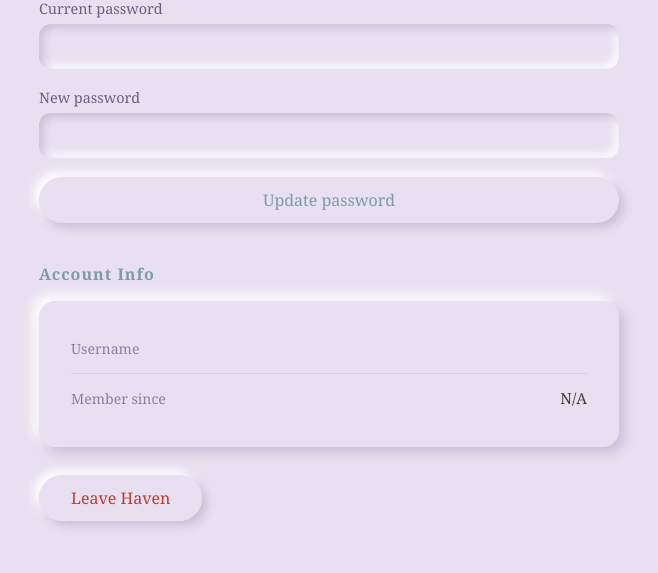
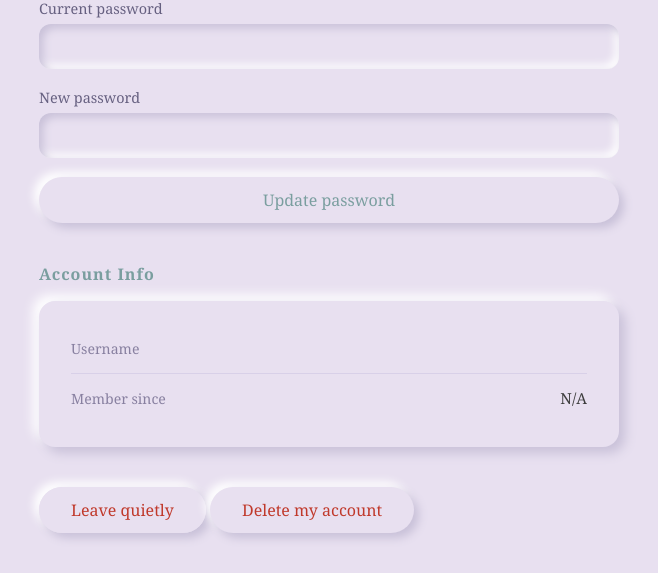
Before and after one commit to Taha-Mohii/Haven, a Flask app: page /settings in a window 1280 px wide. Shown: the part 653-1226 px from the top of the page, without its empty margins (223-881 px from the left). Before the commit the page ends 1180 px from the top, so only its background shows below. Run offline with Flask 3, Linux system fonts and the light colour scheme; the visitor is signed in with stand-in values (Sample User, id 1); data that the repository does not hold is empty; some libraries are stand-ins or nearby versions.

Commit message:
Delete account feature added to settings

```diff
--- a/app.py
+++ b/app.py
@@ -288,6 +288,14 @@ def reset_password():
 
     return render_template("reset_password.html")
 
+@app.route("/delete_account", methods=["POST"])
+@login_required
+def delete_account():
+    from database import delete_patient
+    delete_patient(session["patient_id"])
+    session.clear()
+    return redirect(url_for("landing"))
+
 
 if __name__ == "__main__":
     app.run(debug=True)
--- a/database.py
+++ b/database.py
@@ -308,3 +308,14 @@ def verify_otp(patient_id, otp):
     if stored_otp == otp and datetime.now() < otp_expiry:
         return  True
     return False
+
+def delete_patient(patient_id):
+    conn = get_conn()
+    cursor = conn.cursor()
+    cursor.execute("DELETE FROM activity_log WHERE patient_id = %s", (patient_id,))
+    cursor.execute("DELETE FROM conversations WHERE patient_id = %s", (patient_id,))
+    cursor.execute("DELETE FROM moods WHERE patient_id = %s", (patient_id,))
+    cursor.execute("DELETE FROM legacy WHERE patient_id = %s", (patient_id,))
+    cursor.execute("DELETE FROM haven_patients WHERE id = %s", (patient_id,))
+    conn.commit()
+    conn.close()
--- a/templates/settings.html
+++ b/templates/settings.html
@@ -64,12 +64,18 @@
         </div>
         <div class="settings-row">
           <span class="settings-label">Member since</span>
-<span class="settings-value">{{ patient[7].strftime('%B %d, %Y') if patient[7] else 'N/A' }}</span>        </div>
+          <span class="settings-value">{{ patient[7].strftime('%B %d, %Y') if patient[7] else 'N/A' }}</span>        </div>
       </div>
     </div>
 
     <div class="settings-danger">
-      <a href="{{ url_for('logout') }}" class="btn btn-delete">Leave Haven</a>
+      <a href="{{ url_for('logout') }}" class="btn btn-delete">Leave quietly</a>
+      <form method="POST" action="{{ url_for('delete_account') }}" style="display:inline;">
+        <button type="submit" class="btn btn-delete"
+          onclick="return confirm('Are you sure? This will permanently delete your account and everything in it.')">
+          Delete my account
+        </button>
+      </form>
     </div>
   </div>
 </body>
```
